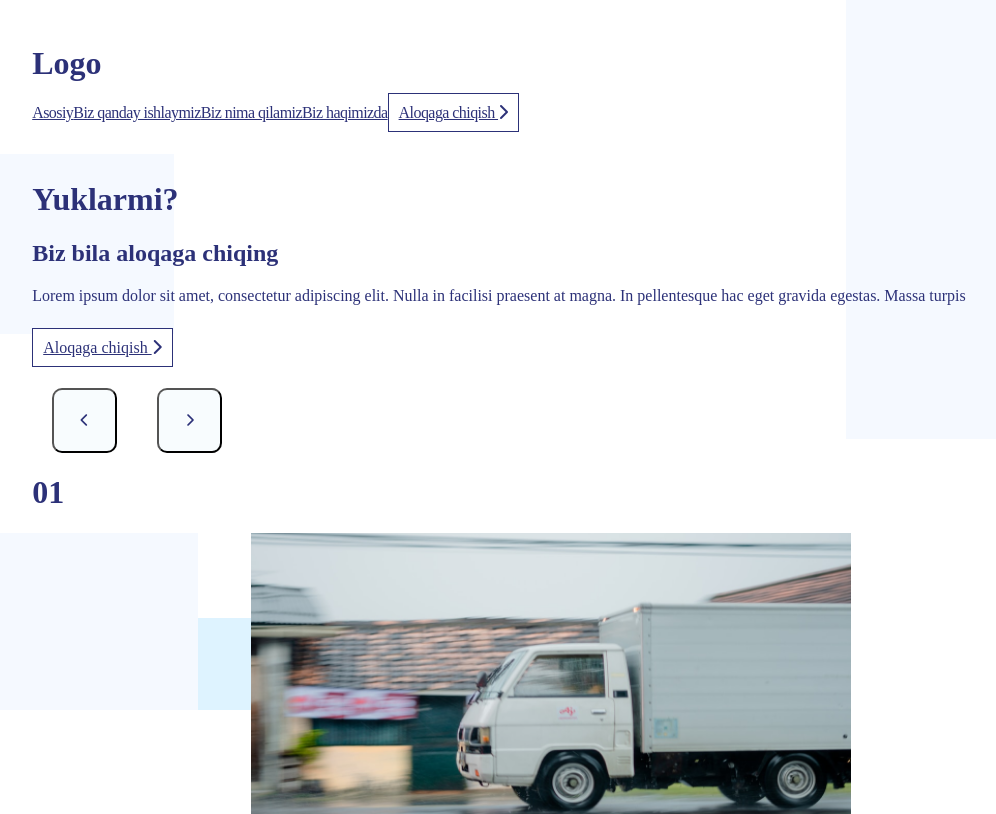
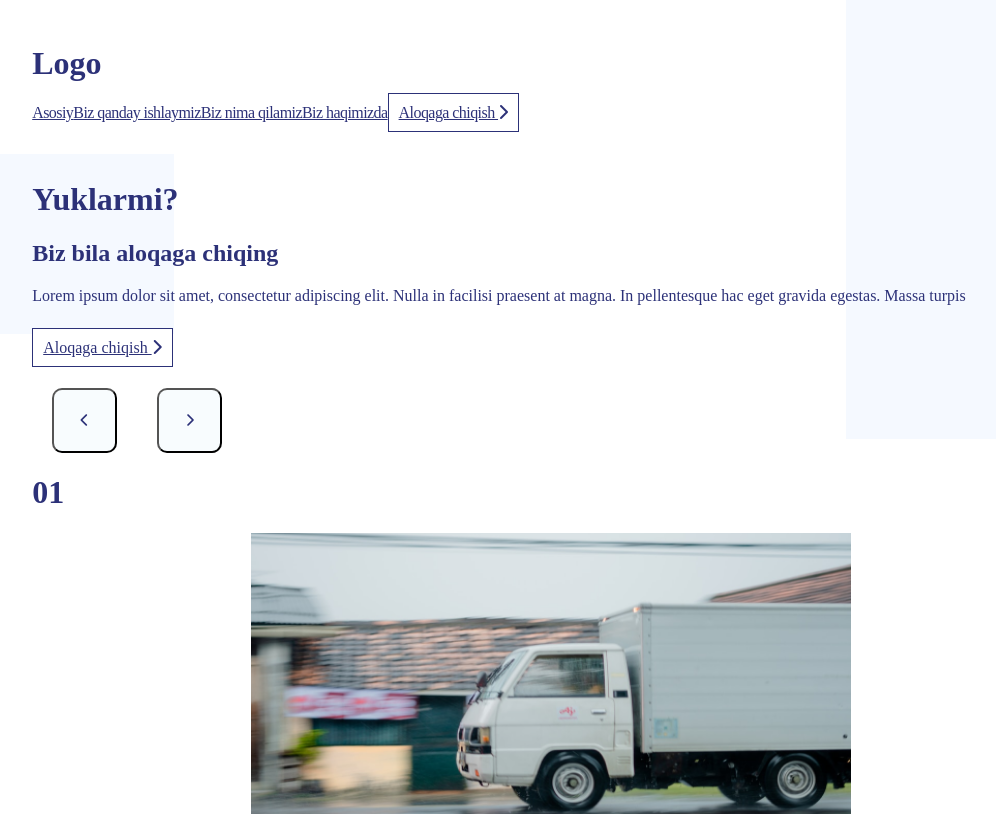
Before and after one commit to hakimov-dev/truck-service-landing, a Vue app: page / in a window 1280 px wide. Shown: the top 814 px of the page, without its empty margins (39-1035 px from the left). Built offline with nearby package versions, Linux system fonts and the light colour scheme; the HTML template or start-up script is replaced by a standard one.

Commit message:
Added class and created new style

```diff
--- a/src/components/Header/components/Slider.vue
+++ b/src/components/Header/components/Slider.vue
@@ -20,8 +20,8 @@
            </div>
         </div>
     </div>
-    <img src="@/assets/img/slider-bottom-1.png" alt="">
-    <img src="@/assets/img/slider-bottom-2.png" alt="">
+    <img class="slider-bottom-1" src="@/assets/img/slider-bottom-1.png" alt="">
+    <img class="slider-bottom-2" src="@/assets/img/slider-bottom-2.png" alt="">
 </template>
 
 <script>
@@ -58,6 +58,18 @@ export default {
     margin-top: 50px;
     margin-bottom: 20px;
 }
+.slider-bottom-1, .slider-bottom-2{
+  position: absolute;
+  right: -0px;
+}
+
+.slider-bottom-1{
+    z-index: -111;
+}
+.slider-bottom-2{
+    z-index: 111;
+    bottom: -30%;
+}
 button{
     width: 65px;
     height: 65px;
```
